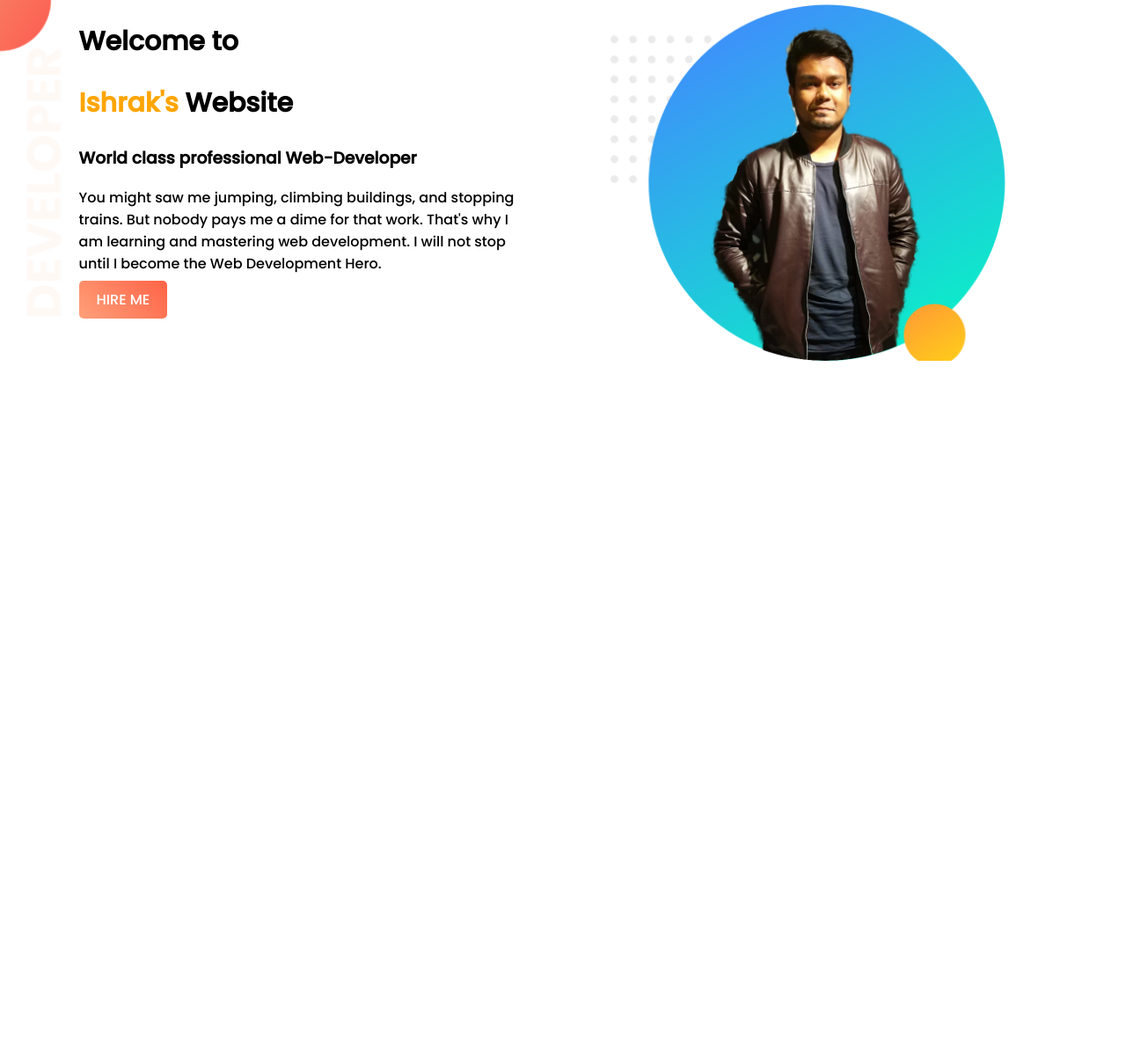
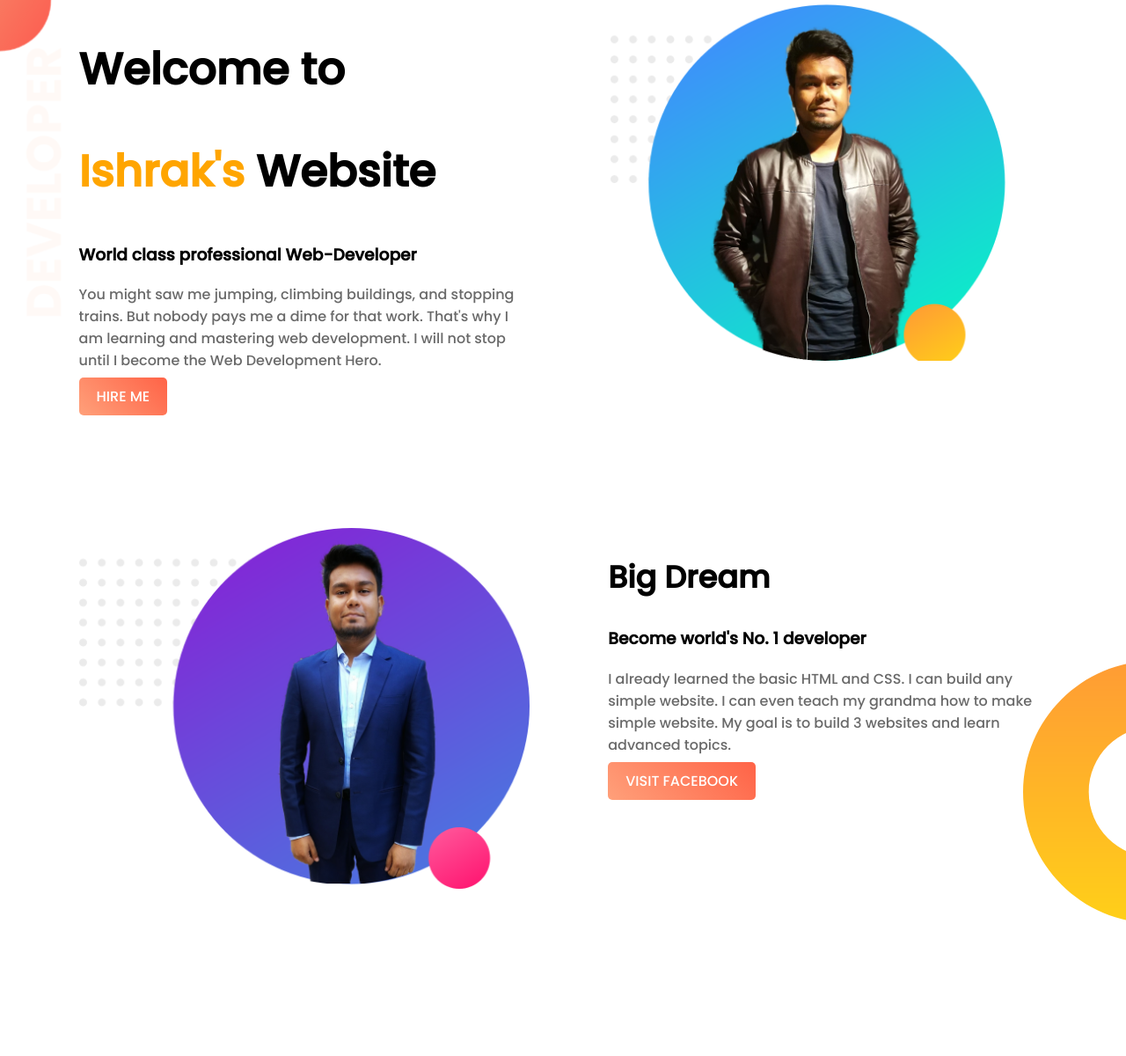
Before and after one commit to ishrak-217/web-portfolio, a plain HTML site: page index.html in a window 1280 px wide. Shown: the whole page at 88% size. Before the commit the page ends 800 px from the top, so only its background shows below. Drawn offline with Linux system fonts and the light colour scheme.

Commit message:
created dream part

```diff
--- a/index.html
+++ b/index.html
@@ -9,15 +9,26 @@
 </head>
 <body>
     <section class="top-banner">
-        <div class="top-width">
+        <div class="half-width">
             <h1>Welcome to</h1>
             <h1><span class="name-highlight">Ishrak's</span> Website</h1>
             <h3>World class professional Web-Developer</h3>
             <p>You might saw me jumping, climbing buildings, and stopping trains. But nobody pays me a dime for that work. That's why I am learning and mastering web development. I will not stop until I become the Web Development Hero.</p>
             <a class="profile-button" href="https://www.linkedin.com/in/ishrakalhasib217/" target="_blank">HIRE ME</a>
         </div>
-        <div class="top-width">
+        <div class="half-width">
             <img src="images/profile-image.png" alt="profile-image">
+        </div>
+    </section>
+    <section class="mid-banner">
+        <div class="half-width">
+            <img src="images/profile-image2.png" alt="">
+        </div>
+        <div class="half-width">
+            <h2>Big Dream</h2>
+            <h3>Become world's No. 1 developer</h3>
+            <p>I already learned the basic HTML and CSS. I can build any simple website. I can even teach my grandma how to make simple website. My goal is to build 3 websites and learn advanced topics.</p>
+            <a class="profile-button" href="https://www.facebook.com/ishrak217" target="_blank">VISIT FACEBOOK</a>
         </div>
     </section>
 </body>
--- a/style.css
+++ b/style.css
@@ -3,18 +3,24 @@ body{
     margin: 0;
 }
 h1{
-    font-size: 30px;
+    font-size: 50px;
+}
+h2{
+    font-size: 35px;
+}
+p{
+    color: dimgray;
 }
 .name-highlight{
     color: orange;
 }
-.top-width{
+.half-width{
     width: 40%;
     float: left;
     margin-left: 5%;
     padding-left: 2%;
 }
-.top-width img{
+.half-width img{
     width: 100%;
 }
 .top-banner{
@@ -23,6 +29,7 @@ h1{
 }
 section{
     height: 500px;
+    padding-bottom: 100px;
 }
 .profile-button{
     text-decoration: none;
@@ -32,3 +39,8 @@ section{
     color: white;
     font-weight: 700px;
 }
+.mid-banner{
+    background-image: url("images/dream-bg.png");
+    background-repeat: no-repeat;
+    background-position: right;
+}
```
Also changed, not shown: images/profile-image2.png (added).
